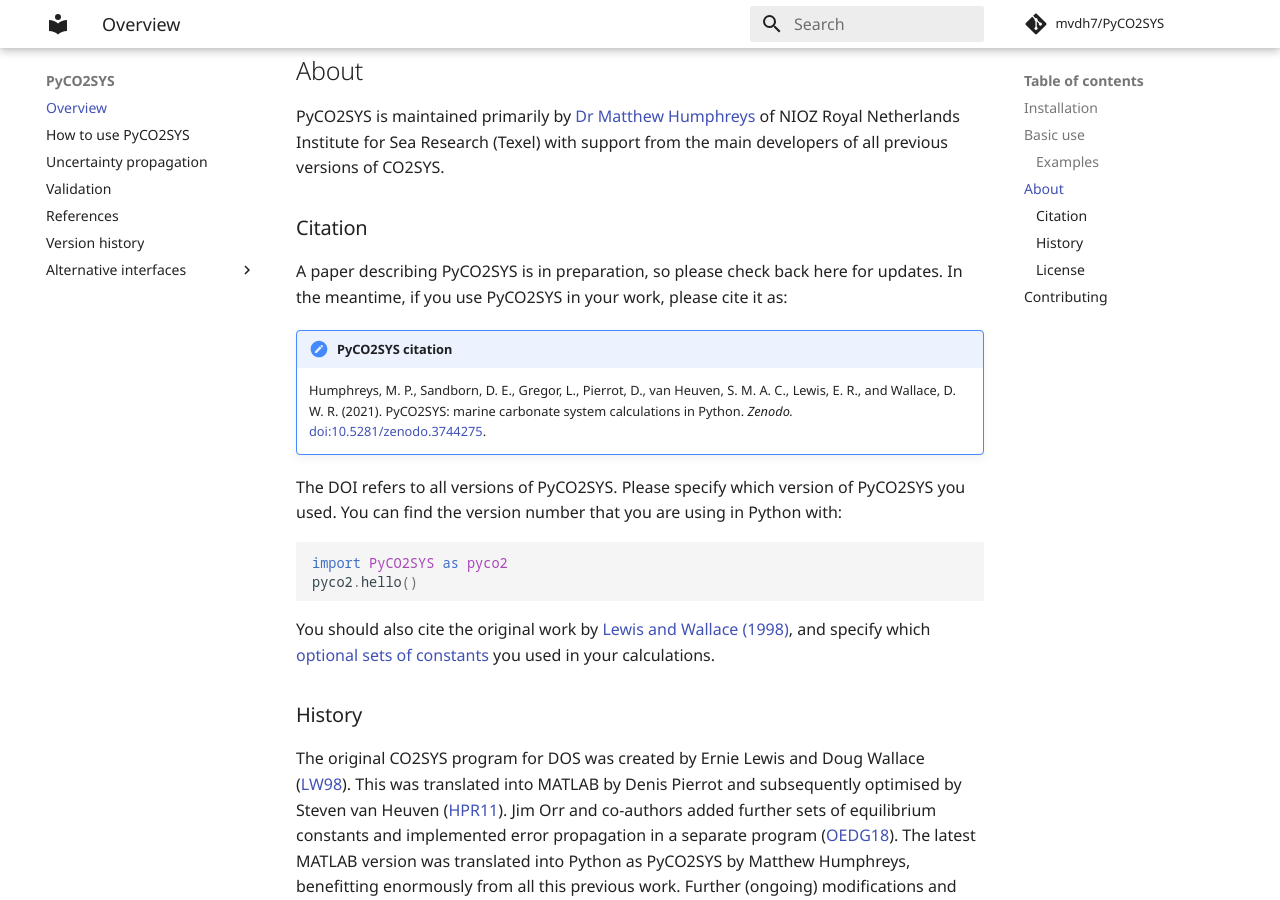
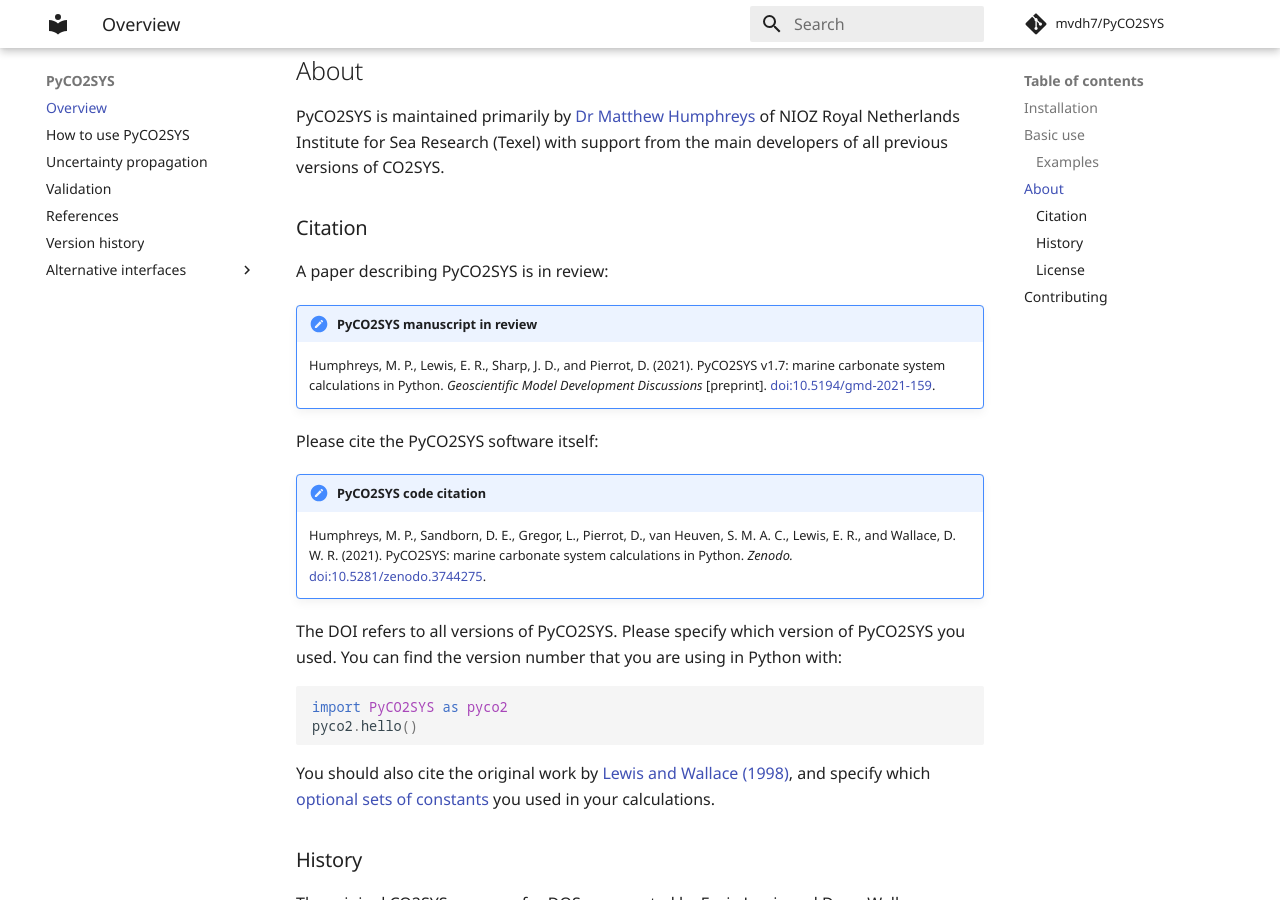
Before and after one commit to mvdh7/PyCO2SYS, an MkDocs documentation site: the page built from docs/index.md, in a window 1280 px wide and 900 px high, scrolled down 996 px. Built offline with MkDocs 1.6.1 and Material for MkDocs 9.7.7, drawn with Linux system fonts in a browser that asks for light colours; comment, search, counter and statistics services are not loaded.

Commit message:
Add GMDD preprint citation

```diff
--- a/docs/index.md
+++ b/docs/index.md
@@ -41,9 +41,14 @@ PyCO2SYS is maintained primarily by [Dr Matthew Humphreys](https://www.nioz.nl/e
 
 ### Citation
 
-A paper describing PyCO2SYS is in preparation, so please check back here for updates.  In the meantime, if you use PyCO2SYS in your work, please cite it as:
+A paper describing PyCO2SYS is in review:
 
-!!! note "PyCO2SYS citation"
+!!! note "PyCO2SYS manuscript in review"
+    Humphreys, M. P., Lewis, E. R., Sharp, J. D., and Pierrot, D. (2021).  PyCO2SYS v1.7: marine carbonate system calculations in Python.  *Geoscientific Model Development Discussions* [preprint].  [doi:10.5194/gmd-2021-159](https://doi.org/10.5194/gmd-2021-159).
+
+Please cite the PyCO2SYS software itself:
+
+!!! note "PyCO2SYS code citation"
     Humphreys, M. P., Sandborn, D. E., Gregor, L., Pierrot, D., van Heuven, S. M. A. C., Lewis, E. R., and Wallace, D. W. R. (2021).  PyCO2SYS: marine carbonate system calculations in Python.  *Zenodo.*  [doi:10.5281/zenodo.3744275](http://doi.org/10.5281/zenodo.3744275).
 
 The DOI refers to all versions of PyCO2SYS.  Please specify which version of PyCO2SYS you used.  You can find the version number that you are using in Python with:
```
